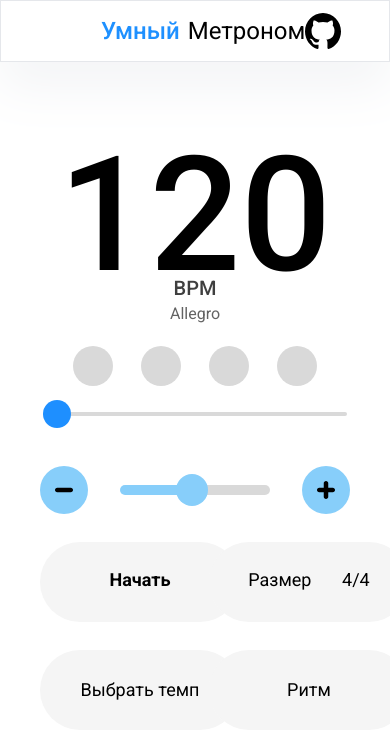
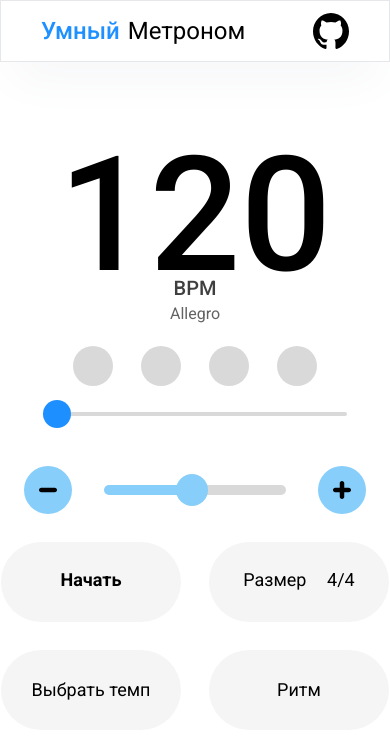
Before and after one commit to Dotesag/metronome, a Next.js app: page / in a window 390 px wide. Shown: the top 738 px of the page. Built offline with nearby package versions, Linux system fonts and the light colour scheme; no server answers.

Commit message:
mobile styles

```diff
--- a/app/globals.css
+++ b/app/globals.css
@@ -6,7 +6,7 @@ body {
 }
 
 .panelButton {
-  @apply bg-[#f5f5f5] rounded-full p-6 text-lg w-50 h-20;
+  @apply bg-[#f5f5f5] rounded-full p-6 text-lg sm:w-50 w-45 h-20;
 }
 
 @keyframes scale-menu-resize {
--- a/src/components/header/Header.tsx
+++ b/src/components/header/Header.tsx
@@ -2,7 +2,7 @@
 export default function Header() {
   return (
     // TODO: remaster block-shadow
-    <section className='py-3 px-25 text-2xl flex justify-between items-center drop-shadow-2xl drop-shadow-gray-100 bg-white border border-gray-200'>
+    <section className='py-3 sm:px-25 px-10 text-2xl flex justify-between items-center shadow-2xl shadow-gray-100 border border-gray-200'>
       <div className="flex gap-2">
         <p className="text-[#1E90FF] font-medium">Умный</p>
         <p>Метроном</p>
--- a/src/components/mainpage/metronome/Metronome.tsx
+++ b/src/components/mainpage/metronome/Metronome.tsx
@@ -75,7 +75,7 @@ export default function Metronome() {
 
   return (
     <div className="w-full flex flex-col items-center">
-      <div className="flex justify-center mt-5 gap-7">
+      <div className="flex justify-center mt-5 gap-7 flex-wrap">
         {Array.from({ length: scale1 }).map((_, i) => (
           <div
             key={i}
@@ -91,7 +91,10 @@ export default function Metronome() {
         <div
           className={`w-7 h-7 bg-[#1e8fff] rounded-full relative -translate-y-1/2`}
           style={{
-            left: !(tick % 2) && isPlaying ? "calc(100% - var(--spacing) * 7)" : "0px",
+            left:
+              !(tick % 2) && isPlaying
+                ? "calc(100% - var(--spacing) * 7)"
+                : "0px",
             transition: `${
               isPlaying ? `${(60 / BPM) * 1000}ms` : "null"
             } linear`,
--- a/src/components/mainpage/panel/Panel.tsx
+++ b/src/components/mainpage/panel/Panel.tsx
@@ -3,7 +3,7 @@ import RangeBPM from "./rangeBPM/RangeBPM";
 
 export default function Panel() {
   return (
-    <section className="w-full flex flex-col items-center mt-6  px-10">
+    <section className="w-full flex flex-col items-center mt-6">
       <RangeBPM />
       <Buttons />
     </section>
--- a/src/components/mainpage/panel/buttons/Buttons.tsx
+++ b/src/components/mainpage/panel/buttons/Buttons.tsx
@@ -1,12 +1,10 @@
-
 import Stopwatch from "./stopwatch/Stopwatch";
 import ChooseTempo from "./chooseTempo/ChooseTempo";
 import Scale from "./scale/Scale";
 
 export default function Buttons() {
-
   return (
-    <section className="grid grid-cols-2 grid-rows-2 gap-7 my-7">
+    <section className="grid grid-rows-2 grid-cols-2 gap-7 my-7">
       <Stopwatch />
       <Scale />
       <ChooseTempo />
--- a/src/components/mainpage/panel/buttons/scale/Scale.tsx
+++ b/src/components/mainpage/panel/buttons/scale/Scale.tsx
@@ -23,7 +23,7 @@ export default function Scale() {
   };
 
   return (
-    <div className={`relative bg-[#f5f5f5] rounded-full text-lg w-50 h-20 `}>
+    <div className={`relative bg-[#f5f5f5] rounded-full text-lg sm:w-50 w-45 h-20 `}>
       {!chooseScale && (
         <button
           className="p-6 flex justify-around w-full cursor-pointer"
@@ -36,7 +36,7 @@ export default function Scale() {
         </button>
       )}
       <div
-        className={`absolute left-0 top-0 bg-[#f5f5f5] rounded-[2.5rem] w-50 overflow-hidden duration-250
+        className={`absolute left-0 top-0 bg-[#f5f5f5] rounded-[2.5rem] sm:w-50 w-45 overflow-hidden duration-250
           ${
             chooseScale
               ? "h-47 opacity-100 pointer-events-auto"
--- a/src/components/mainpage/panel/buttons/scale/wheelPicker/WheelPicker.tsx
+++ b/src/components/mainpage/panel/buttons/scale/wheelPicker/WheelPicker.tsx
@@ -81,10 +81,13 @@ export default function WheelPicker({
 
   return (
     <div
-      className="h-21 overflow-hidden"
+      className="h-21 overflow-hidden relative"
       onPointerDown={beginDragging}
       style={{ touchAction: "none" }}
     >
+      <div className="pointer-events-none top-0 absolute h-9 w-full bg-linear-to-b from-[#f5f5f5] to-transparent z-10"></div>
+      <div className="pointer-events-none bottom-0 absolute h-9 w-full bg-linear-to-t from-[#f5f5f5] to-transparent z-10"></div>
+
       <div
         style={{
           transform: `translateY(calc(-${offset}px + ${ITEM_HEIGHT}px))`,
@@ -94,7 +97,7 @@ export default function WheelPicker({
         {items.map((item, index) => (
           <p
             key={index}
-            className="h-7 w-7 flex justify-center items-center cursor-pointer noselect"
+            className="h-7 w-7 flex justify-center items-center cursor-pointer noselect text-base"
             onClick={() => {
               if (!didDrag) {
                 setActive(index);
--- a/src/components/mainpage/panel/rangeBPM/RangeBPM.tsx
+++ b/src/components/mainpage/panel/rangeBPM/RangeBPM.tsx
@@ -20,7 +20,7 @@ export default function RangeBPM() {
   };
 
   return (
-    <div className="flex w-full max-w-260 justify-between items-center gap-8">
+    <div className="flex w-full max-w-260 justify-between items-center gap-8 px-6">
       <button
         onClick={handleMinus}
         className="w-12 h-12  bg-[#87CEFA] rounded-full flex justify-center items-center shrink-0 cursor-pointer"
```
